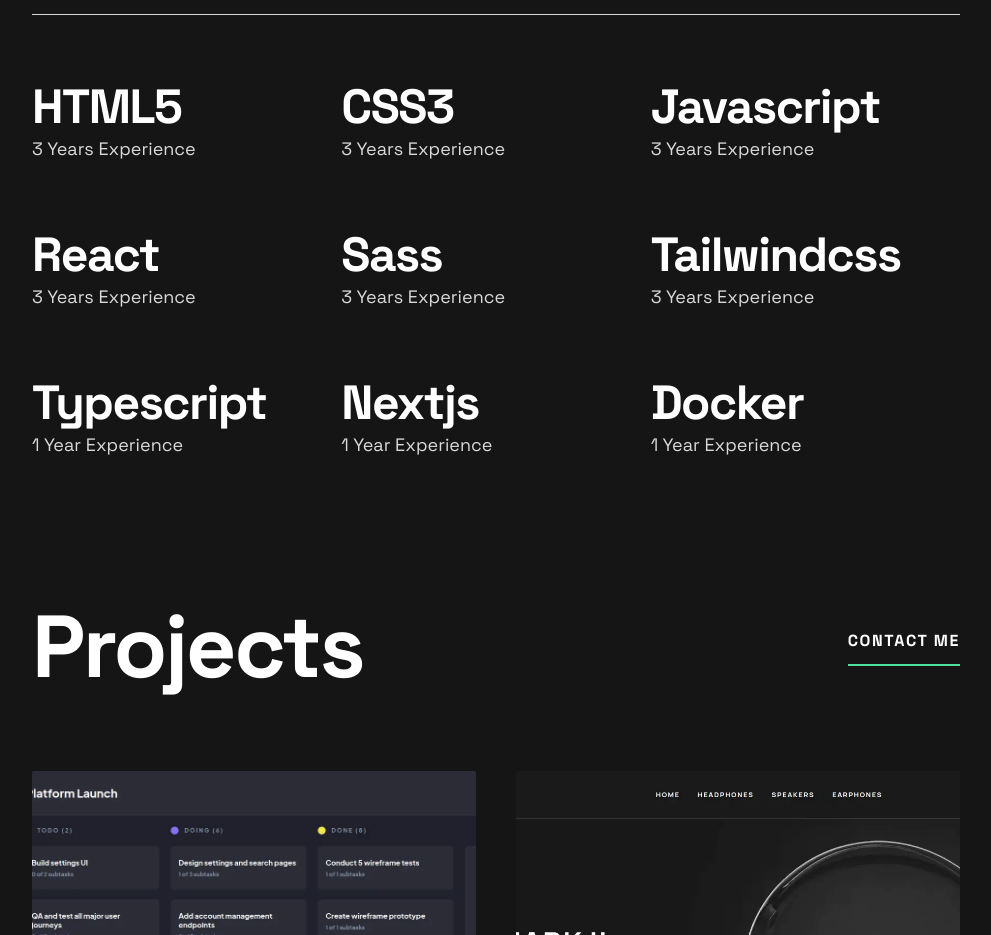
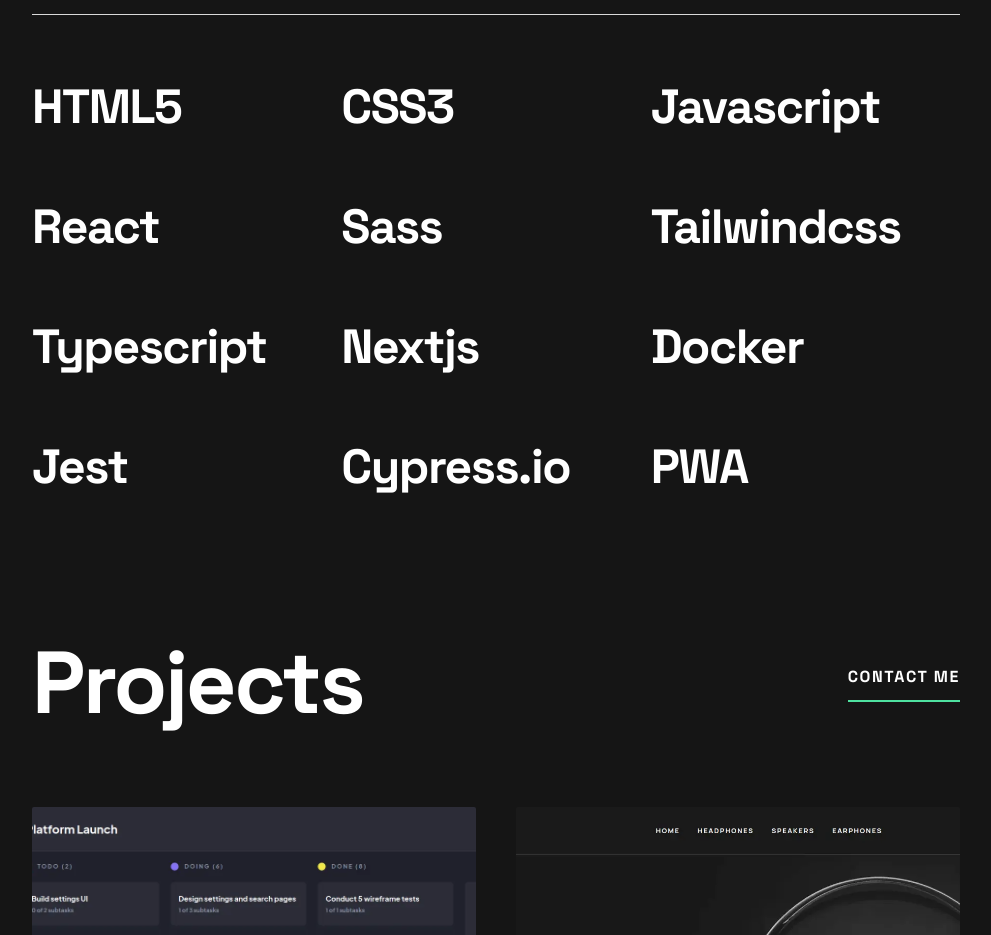
Before and after one commit to sasanqc/my-portfolio, a Next.js app: page / in a window 1280 px wide. Shown: the part 920-1855 px from the top of the page, without its empty margins (144-1135 px from the left). Built offline with nearby package versions, Linux system fonts and the light colour scheme.

Commit message:
skills description removed and added some nes skills

```diff
--- a/components/SkillItem.tsx
+++ b/components/SkillItem.tsx
@@ -7,7 +7,7 @@
   return (
     <div>
       <h2>{title}</h2>
-      <p className="text-base text-gray">{description}</p>
+      {/* <p className="text-base text-gray">{description}</p> */}
     </div>
   );
 };
--- a/layout/Skills.tsx
+++ b/layout/Skills.tsx
@@ -10,6 +10,9 @@
   { title: "Typescript", description: "1 Year Experience" },
   { title: "Nextjs", description: "1 Year Experience" },
   { title: "Docker", description: "1 Year Experience" },
+  { title: "Jest", description: "1 Year Experience" },
+  { title: "Cypress.io", description: "1 Year Experience" },
+  { title: "PWA", description: "1 Year Experience" },
 ];
 
 const Skills = () => {
```
Also changed, not shown: 1 other file (tests, documents, lock files or other folders).
